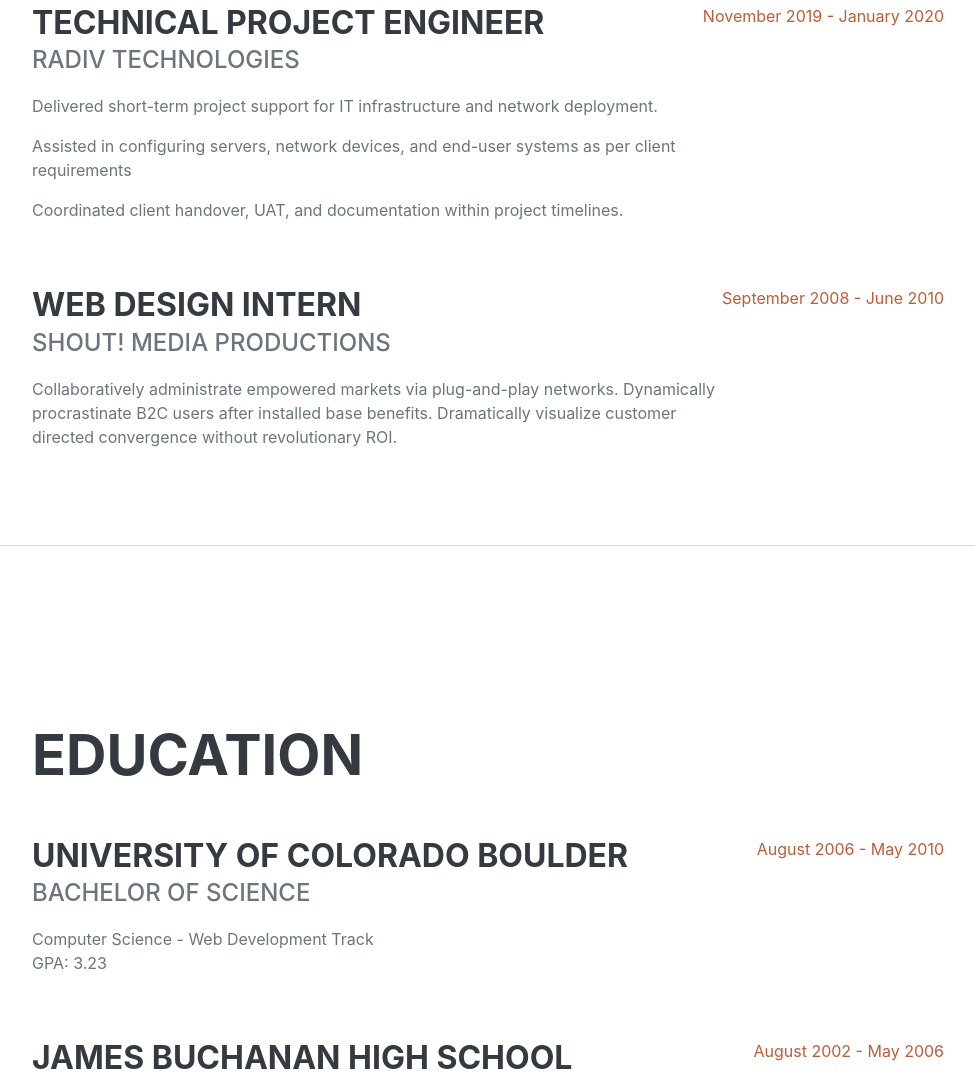
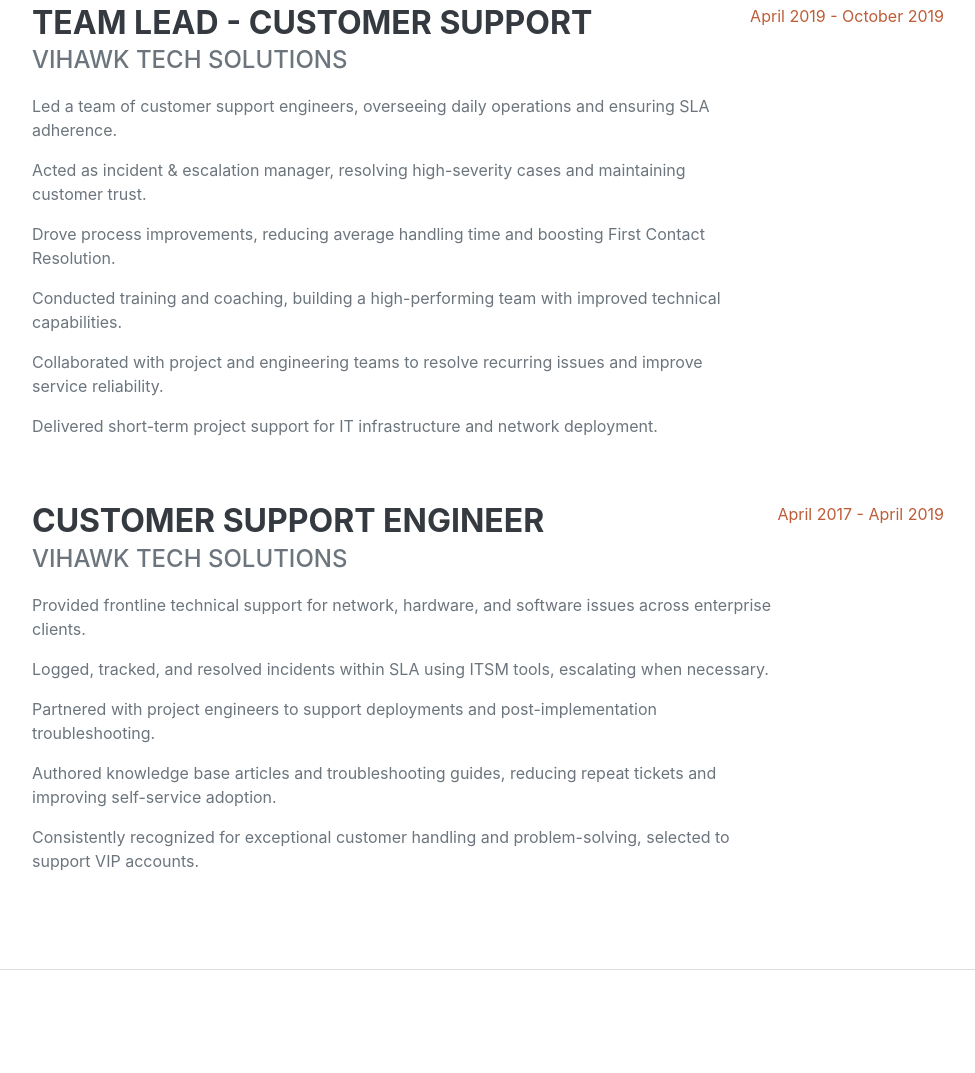
Before and after one commit to kvkrishnaa/CV, a plain HTML site: page index.html in a window 1280 px wide. Shown: the part 2976-4049 px from the top of the page, without its empty margins (288-1263 px from the left). Drawn offline with nearby package versions, Linux system fonts and the light colour scheme; a web font is replaced by a local one.

Commit message:
Update index.html

```diff
--- a/index.html
+++ b/index.html
@@ -107,21 +107,27 @@
                     </div>
                     <div class="d-flex flex-column flex-md-row justify-content-between mb-5">
                         <div class="flex-grow-1">
-                            <h3 class="mb-0">Technical Project Engineer</h3>
-                            <div class="subheading mb-3">Radiv Technologies</div>
-                            <p>Delivered short-term project support for IT infrastructure and network deployment.</p>
-                            <p>Assisted in configuring servers, network devices, and end-user systems as per client requirements</p>
-                            <p>Coordinated client handover, UAT, and documentation within project timelines.</p>
+                            <h3 class="mb-0">Team Lead - Customer Support</h3>
+                            <div class="subheading mb-3">Vihawk Tech Solutions</div>
+                            <p>Led a team of customer support engineers, overseeing daily operations and ensuring SLA adherence.</p>
+                            <p>Acted as incident & escalation manager, resolving high-severity cases and maintaining customer trust.</p>
+                            <p>Drove process improvements, reducing average handling time and boosting First Contact Resolution.</p>
+                            <p>Conducted training and coaching, building a high-performing team with improved technical capabilities.</p>
+                            <p>Collaborated with project and engineering teams to resolve recurring issues and improve service reliability.</p>Delivered short-term project support for IT infrastructure and network deployment.</p>
                         </div>
-                        <div class="flex-shrink-0"><span class="text-primary">November 2019 - January 2020</span></div>
+                        <div class="flex-shrink-0"><span class="text-primary">April 2019 - October 2019</span></div>
                     </div>
                     <div class="d-flex flex-column flex-md-row justify-content-between">
                         <div class="flex-grow-1">
-                            <h3 class="mb-0">Web Design Intern</h3>
-                            <div class="subheading mb-3">Shout! Media Productions</div>
-                            <p>Collaboratively administrate empowered markets via plug-and-play networks. Dynamically procrastinate B2C users after installed base benefits. Dramatically visualize customer directed convergence without revolutionary ROI.</p>
+                            <h3 class="mb-0">Customer Support Engineer</h3>
+                            <div class="subheading mb-3">Vihawk Tech Solutions</div>
+                            <p>Provided frontline technical support for network, hardware, and software issues across enterprise clients.</p>
+                            <p>Logged, tracked, and resolved incidents within SLA using ITSM tools, escalating when necessary.</p>
+                            <p>Partnered with project engineers to support deployments and post-implementation troubleshooting.</p>
+                            <p>Authored knowledge base articles and troubleshooting guides, reducing repeat tickets and improving self-service adoption.</p>
+                            <p>Consistently recognized for exceptional customer handling and problem-solving, selected to support VIP accounts.</p>
                         </div>
-                        <div class="flex-shrink-0"><span class="text-primary">September 2008 - June 2010</span></div>
+                        <div class="flex-shrink-0"><span class="text-primary">April 2017 - April 2019</span></div>
                     </div>
                 </div>
             </section>
```
